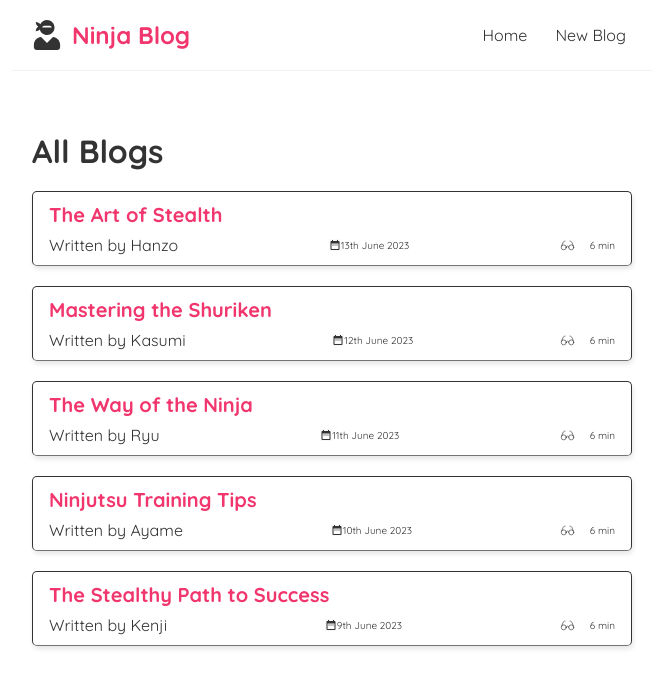
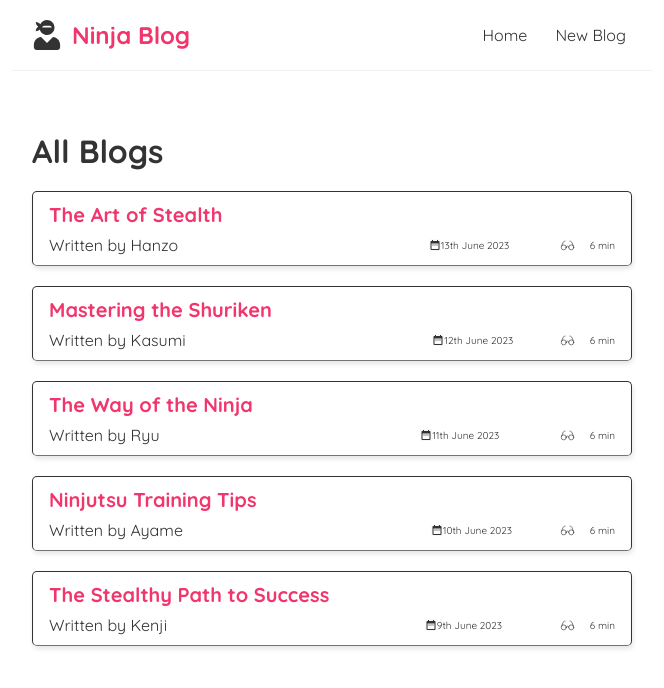
Before and after one commit to ToniRajamaki/Ninja-react-blog, a React (Create React App) app in the folder blog-project/: page / in a window 1280 px wide. Shown: the top 688 px of the page, without its empty margins (308-972 px from the left). Built offline with nearby package versions, Linux system fonts and the light colour scheme.

Commit message:
hardcoded solution for alligning date

```diff
--- a/blog-project/src/BlogList.js
+++ b/blog-project/src/BlogList.js
@@ -14,6 +14,7 @@ const BlogList = ({ blogs, title }) => {
           <Link to={`/blog/${blog.id}`}>
             <h2>{blog.title}</h2>
             <div
+              container
               style={{
                 display: "flex",
                 justifyContent: "space-between",
--- a/blog-project/src/index.css
+++ b/blog-project/src/index.css
@@ -153,8 +153,11 @@
 
 .show-date {
   display: flex;
-  justify-content: flex-end;
   align-items: center;
+  padding-left: 200px;
 }
 /* ADD SOME PADDING BETWEEN DATE AND DATE ICON
 ALLIGN SOMEWHERE */
+.container2{
+  display: flex;
+}
```
